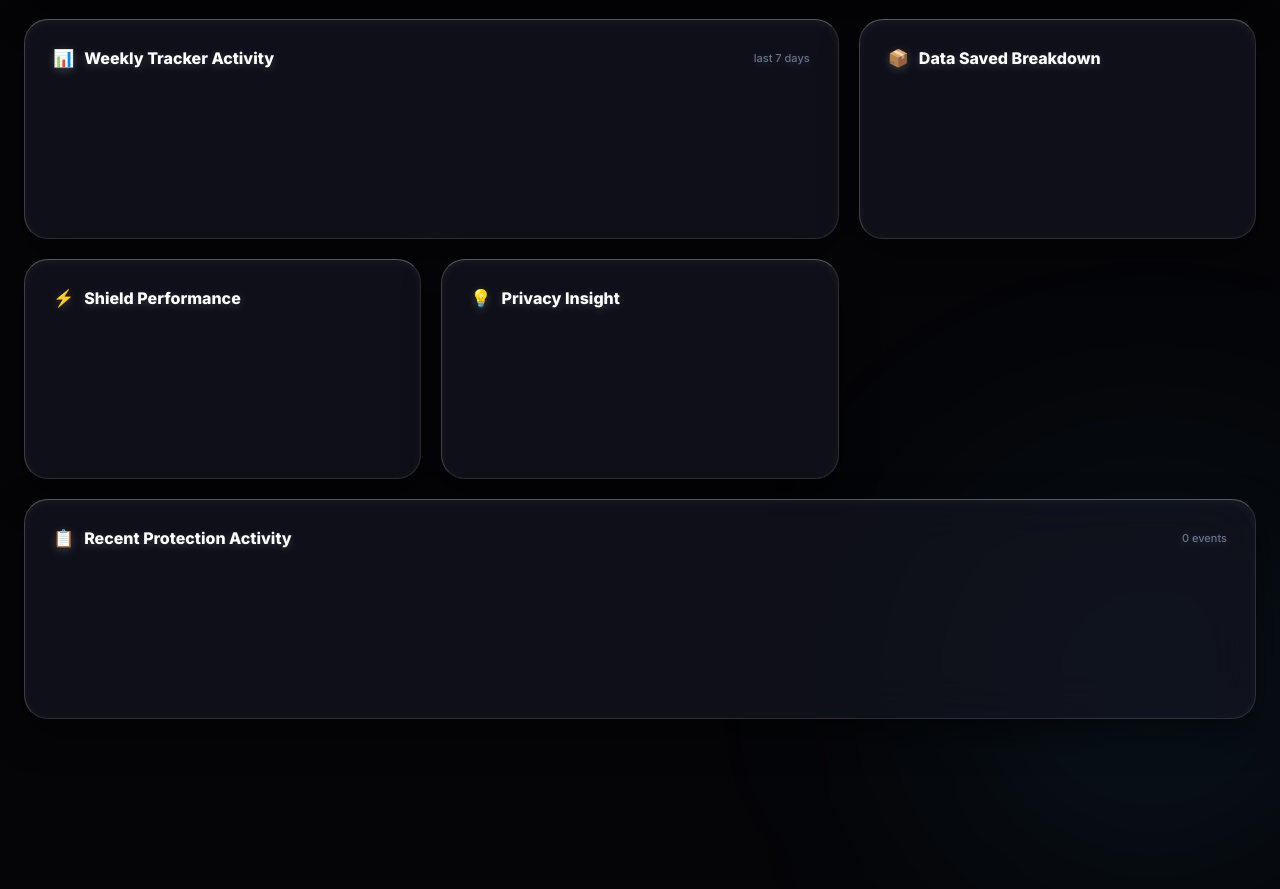
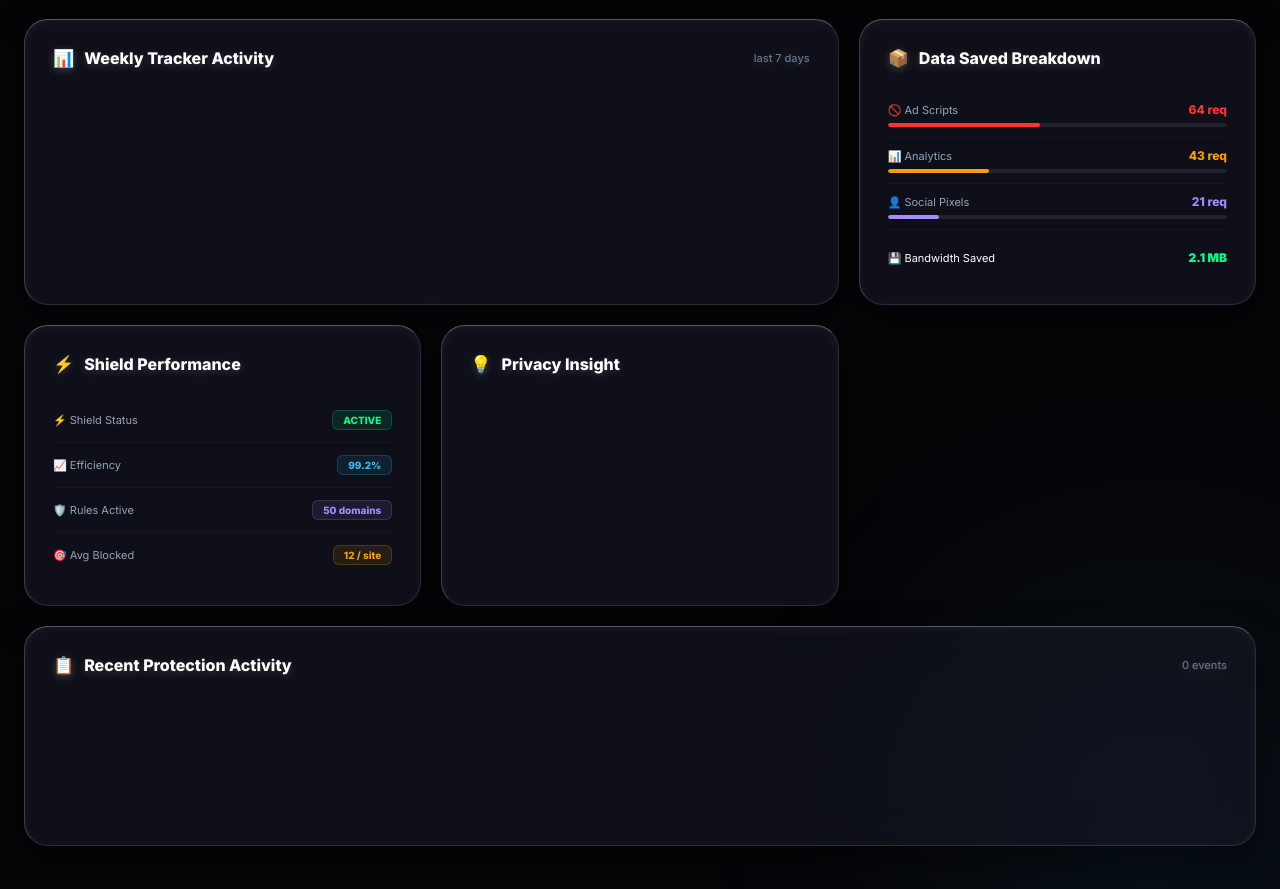
Before and after one commit to samyuktaap/shadow-, a website built with Vite: page index.html in a window 1280 px wide. Shown: the part 959-1848 px from the top of the page. Built offline with nearby package versions, Linux system fonts and the light colour scheme; some packages are replaced by stand-ins of ours; files whose address does not match are found by name.

Commit message:
Hardcoded initial dashboard values for guaranteed visibility

```diff
--- a/index.html
+++ b/index.html
@@ -530,19 +530,62 @@
 
 
 
-      <!-- Data Saved Breakdown -->
       <div class="panel">
         <div class="panel-title"><span class="icon">📦</span> Data Saved Breakdown</div>
         <div class="data-breakdown" id="data-breakdown">
-          <!-- Populated by JS -->
+          <div class="data-row" style="flex-direction: column; align-items: stretch; gap: 4px; border-bottom: 1px solid rgba(255,255,255,0.03); padding: 10px 0; display: flex;">
+            <div style="display: flex; justify-content: space-between; align-items: center;">
+              <div class="data-row-label" style="font-size: 11px; color: #94a3b8;">🚫 Ad Scripts</div>
+              <div class="data-row-value" style="color: var(--red); font-size: 12px; font-weight: 800;">64 req</div>
+            </div>
+            <div style="height: 4px; background: rgba(255,255,255,0.08); border-radius: 2px; overflow: hidden; margin-top: 2px;">
+              <div style="height: 100%; width: 45%; background: var(--red); border-radius: 2px; box-shadow: 0 0 8px var(--red)44;"></div>
+            </div>
+          </div>
+          <div class="data-row" style="flex-direction: column; align-items: stretch; gap: 4px; border-bottom: 1px solid rgba(255,255,255,0.03); padding: 10px 0; display: flex;">
+            <div style="display: flex; justify-content: space-between; align-items: center;">
+              <div class="data-row-label" style="font-size: 11px; color: #94a3b8;">📊 Analytics</div>
+              <div class="data-row-value" style="color: var(--amber); font-size: 12px; font-weight: 800;">43 req</div>
+            </div>
+            <div style="height: 4px; background: rgba(255,255,255,0.08); border-radius: 2px; overflow: hidden; margin-top: 2px;">
+              <div style="height: 100%; width: 30%; background: var(--amber); border-radius: 2px; box-shadow: 0 0 8px var(--amber)44;"></div>
+            </div>
+          </div>
+          <div class="data-row" style="flex-direction: column; align-items: stretch; gap: 4px; border-bottom: 1px solid rgba(255,255,255,0.03); padding: 10px 0; display: flex;">
+            <div style="display: flex; justify-content: space-between; align-items: center;">
+              <div class="data-row-label" style="font-size: 11px; color: #94a3b8;">👤 Social Pixels</div>
+              <div class="data-row-value" style="color: var(--purple); font-size: 12px; font-weight: 800;">21 req</div>
+            </div>
+            <div style="height: 4px; background: rgba(255,255,255,0.08); border-radius: 2px; overflow: hidden; margin-top: 2px;">
+              <div style="height: 100%; width: 15%; background: var(--purple); border-radius: 2px; box-shadow: 0 0 8px var(--purple)44;"></div>
+            </div>
+          </div>
+          <div class="data-row" style="margin-top: 8px; padding-top: 12px; display: flex; justify-content: space-between;">
+            <div class="data-row-label" style="font-size: 11px; color: #fff;">💾 Bandwidth Saved</div>
+            <div class="data-row-value" style="color: var(--green); font-size: 12px; font-weight: 900;">2.1 MB</div>
+          </div>
         </div>
       </div>
 
-      <!-- Shield Performance -->
       <div class="panel">
         <div class="panel-title"><span class="icon">⚡</span> Shield Performance</div>
         <div class="data-breakdown" id="shield-perf">
-          <!-- Populated by JS -->
+          <div class="data-row" style="padding: 12px 0; border-bottom: 1px solid rgba(255,255,255,0.03); display: flex; justify-content: space-between; align-items: center;">
+            <div class="data-row-label" style="font-size: 11px; color: #94a3b8;">⚡ Shield Status</div>
+            <div class="data-row-value" style="color: var(--green); font-size: 10px; background: rgba(0,255,136,0.1); padding: 3px 10px; border-radius: 6px; border: 1px solid rgba(0,255,136,0.2); font-weight: 800;">ACTIVE</div>
+          </div>
+          <div class="data-row" style="padding: 12px 0; border-bottom: 1px solid rgba(255,255,255,0.03); display: flex; justify-content: space-between; align-items: center;">
+            <div class="data-row-label" style="font-size: 11px; color: #94a3b8;">📈 Efficiency</div>
+            <div class="data-row-value" style="color: var(--blue); font-size: 10px; background: rgba(56,189,248,0.1); padding: 3px 10px; border-radius: 6px; border: 1px solid rgba(56,189,248,0.2); font-weight: 800;">99.2%</div>
+          </div>
+          <div class="data-row" style="padding: 12px 0; border-bottom: 1px solid rgba(255,255,255,0.03); display: flex; justify-content: space-between; align-items: center;">
+            <div class="data-row-label" style="font-size: 11px; color: #94a3b8;">🛡️ Rules Active</div>
+            <div class="data-row-value" style="color: var(--purple); font-size: 10px; background: rgba(167,139,250,0.1); padding: 3px 10px; border-radius: 6px; border: 1px solid rgba(167,139,250,0.2); font-weight: 800;">50 domains</div>
+          </div>
+          <div class="data-row" style="padding: 12px 0; display: flex; justify-content: space-between; align-items: center;">
+            <div class="data-row-label" style="font-size: 11px; color: #94a3b8;">🎯 Avg Blocked</div>
+            <div class="data-row-value" style="color: var(--amber); font-size: 10px; background: rgba(245,158,11,0.1); padding: 3px 10px; border-radius: 6px; border: 1px solid rgba(245,158,11,0.2); font-weight: 800;">12 / site</div>
+          </div>
         </div>
       </div>
 
```
